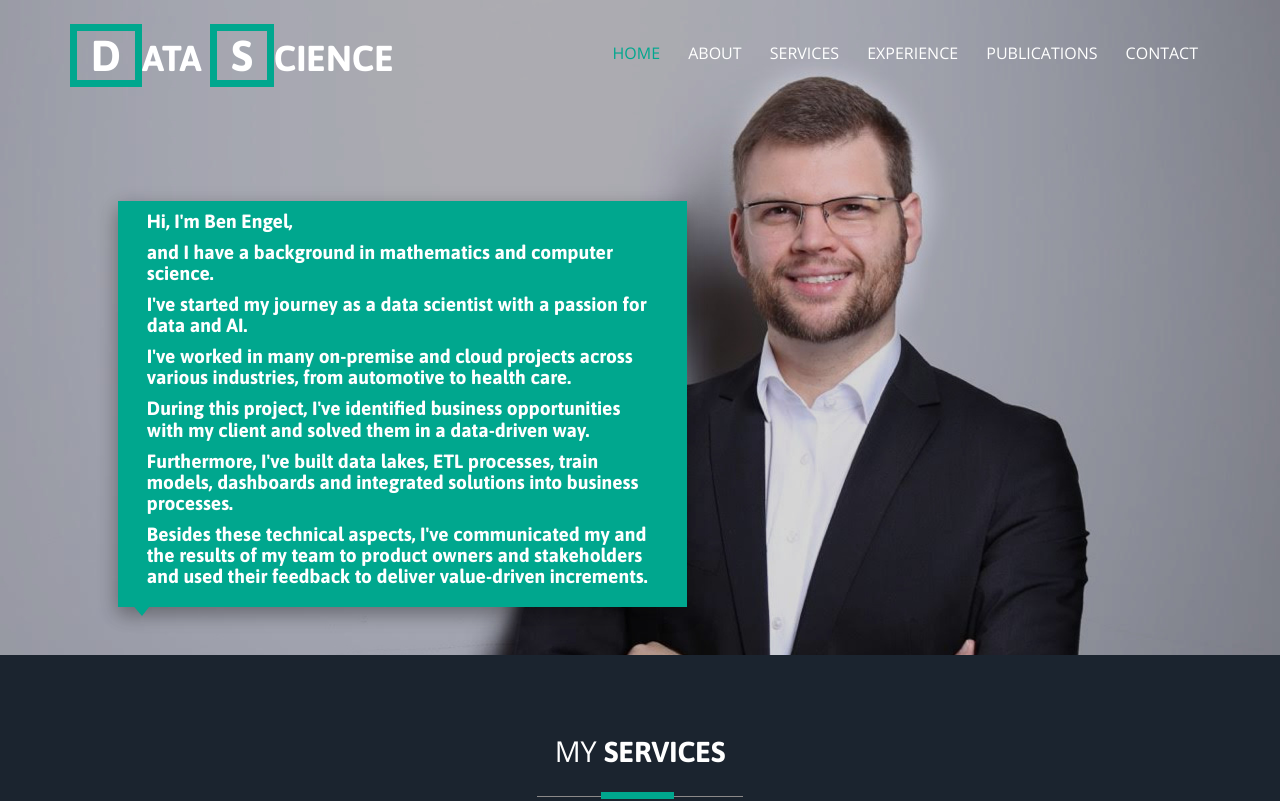
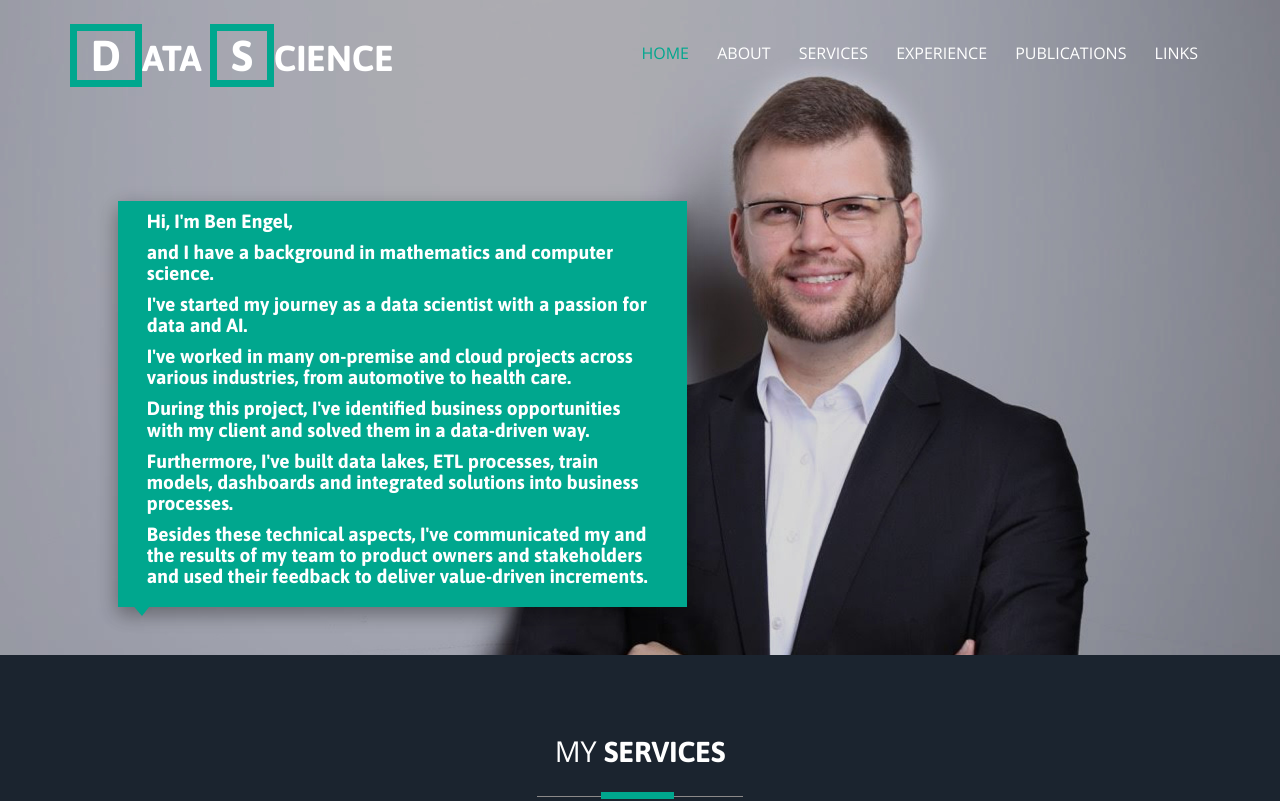
Before and after one commit to benjaminengel/benjaminengel.github.io, a plain HTML site: page index.html in a window 1280 px wide. Shown: the top 801 px of the page. Drawn offline with nearby package versions, Linux system fonts and the light colour scheme; some packages are replaced by stand-ins of ours; files whose address does not match are found by name.

Commit message:
fix navi

```diff
--- a/index.html
+++ b/index.html
@@ -75,7 +75,7 @@ Smartphone Compatible web template, free webdesigns for Nokia, Samsung, LG, Sony
                                     <li><a class="scroll" data-hover="Experience" href="#work">Experience</a></li>
                                     <li><a class="scroll" data-hover="Publications"
                                             href="#publications">Publications</a></li>
-                                    <li><a class="scroll" data-hover="Contact" href="#contact">Contact</a></li>
+                                    <li><a class="scroll" data-hover="Links" href="#contact">Links</a></li>
                                 </ul>
                             </nav>
                             <!-- script-for-menu -->
```
